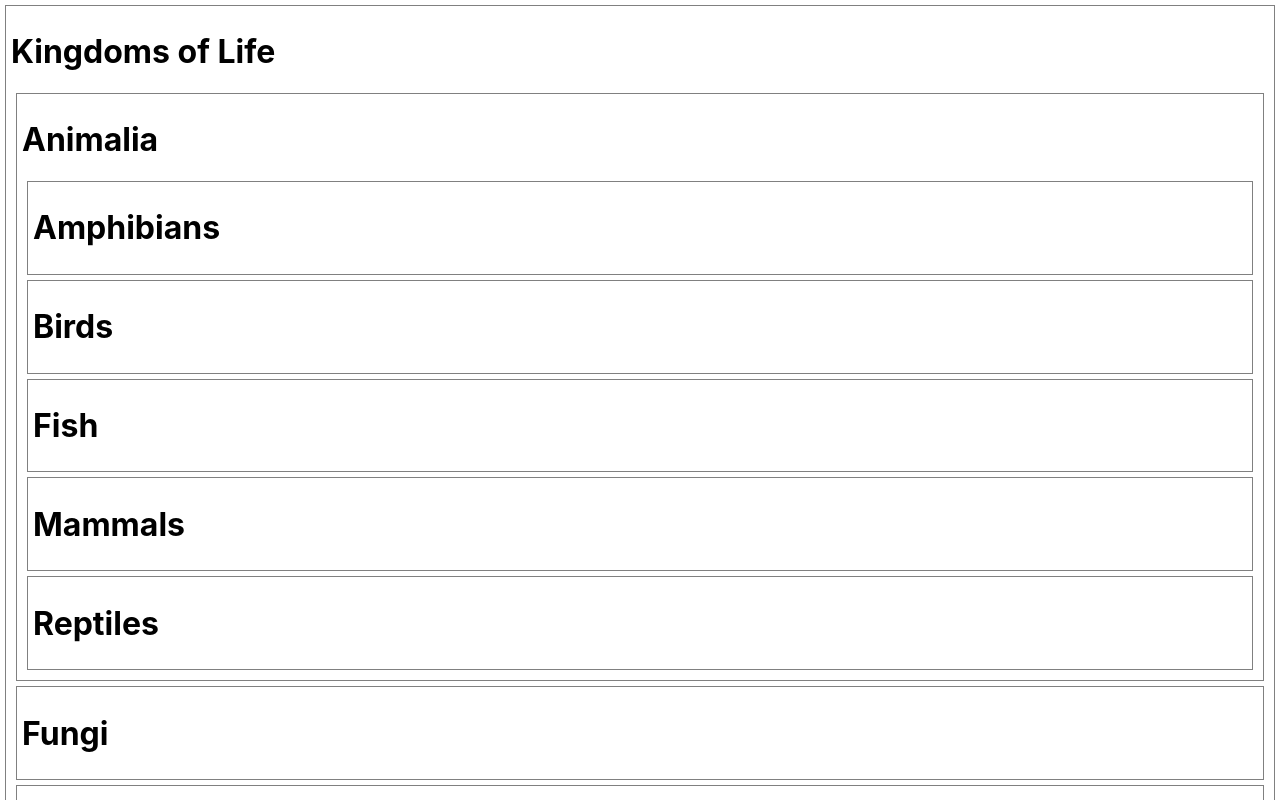
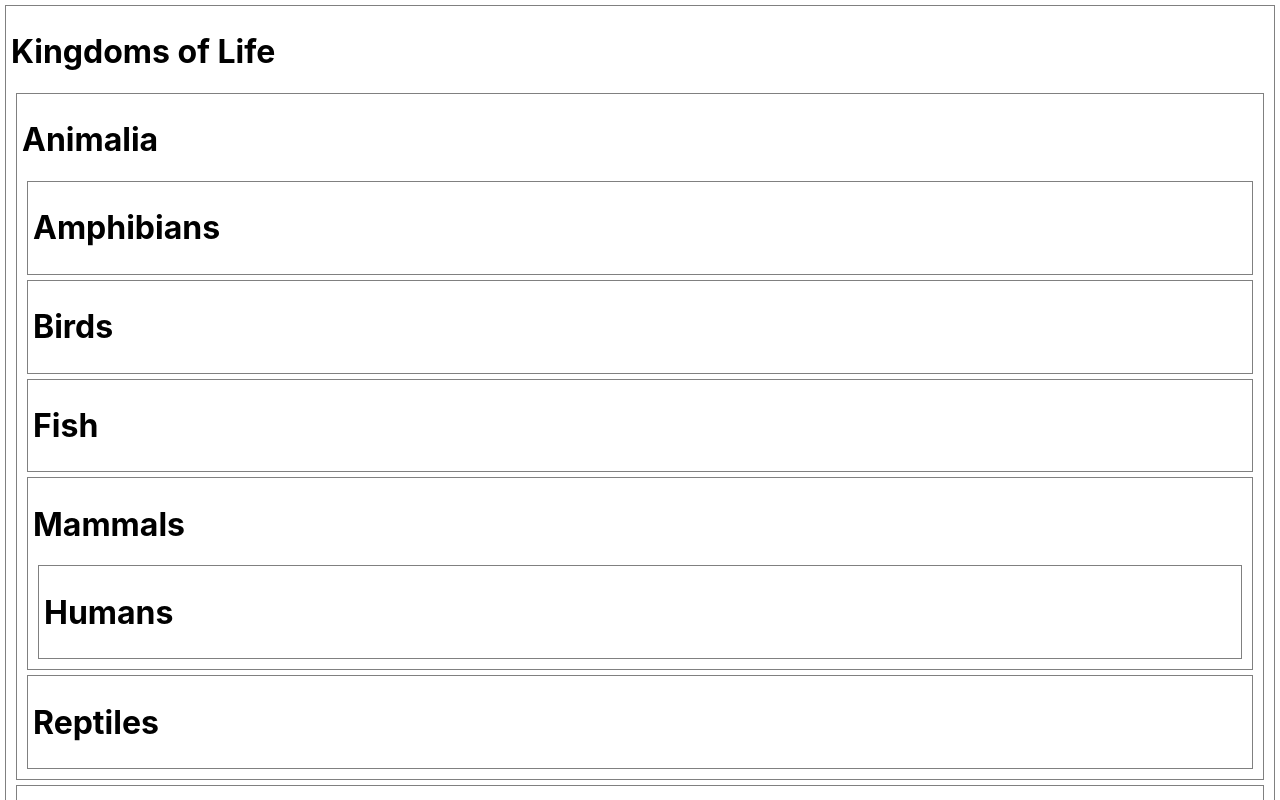
Before and after one commit to csalguera/react-rep-3, a React (Create React App) app: page / in a window 1280 px wide. Shown: the top 800 px of the page. Built offline with nearby package versions, Linux system fonts and the light colour scheme.

Commit message:
add extra div and h1 tag within 3rd level component

```diff
--- a/src/Mammals.jsx
+++ b/src/Mammals.jsx
@@ -2,6 +2,9 @@ const Mammals = (props) => {
   return (
     <>
       <h1>Mammals</h1>
+      <div>
+        <h1>Humans</h1>
+      </div>
     </>
   )
 }
```
